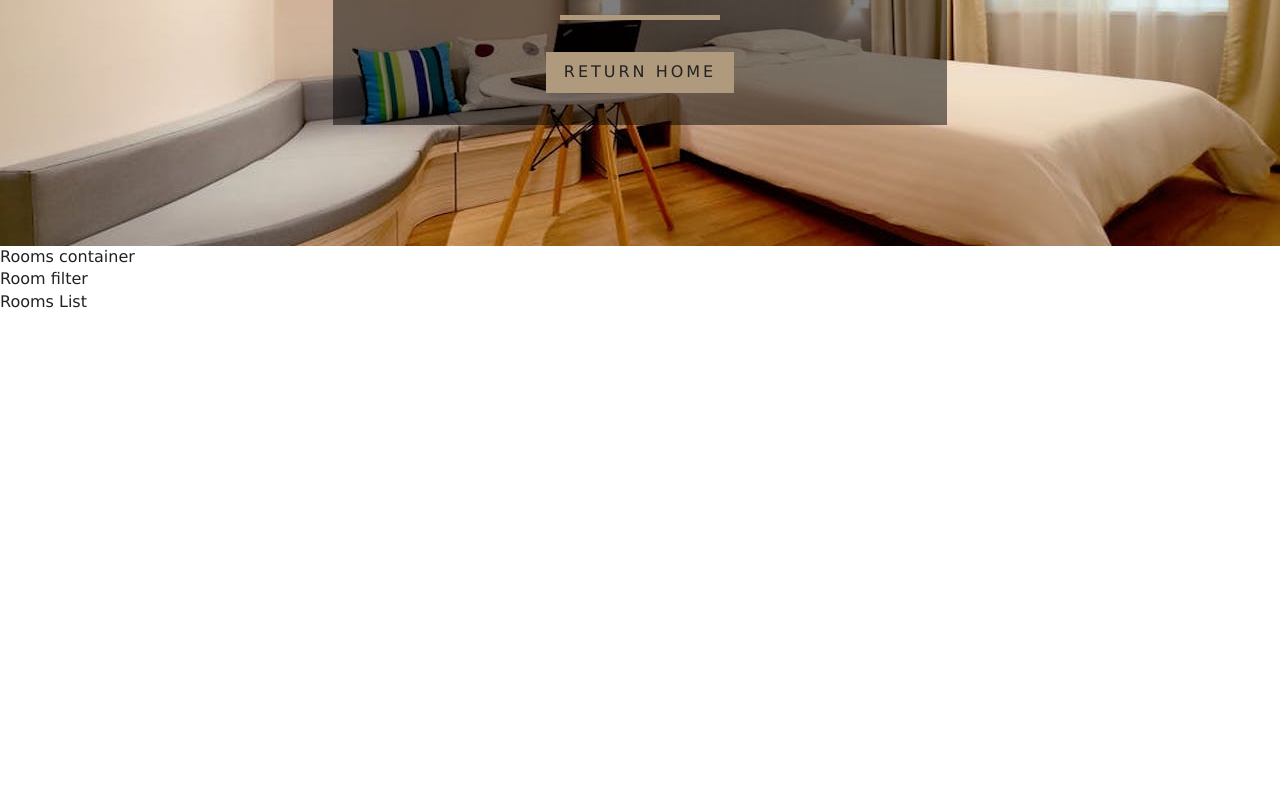
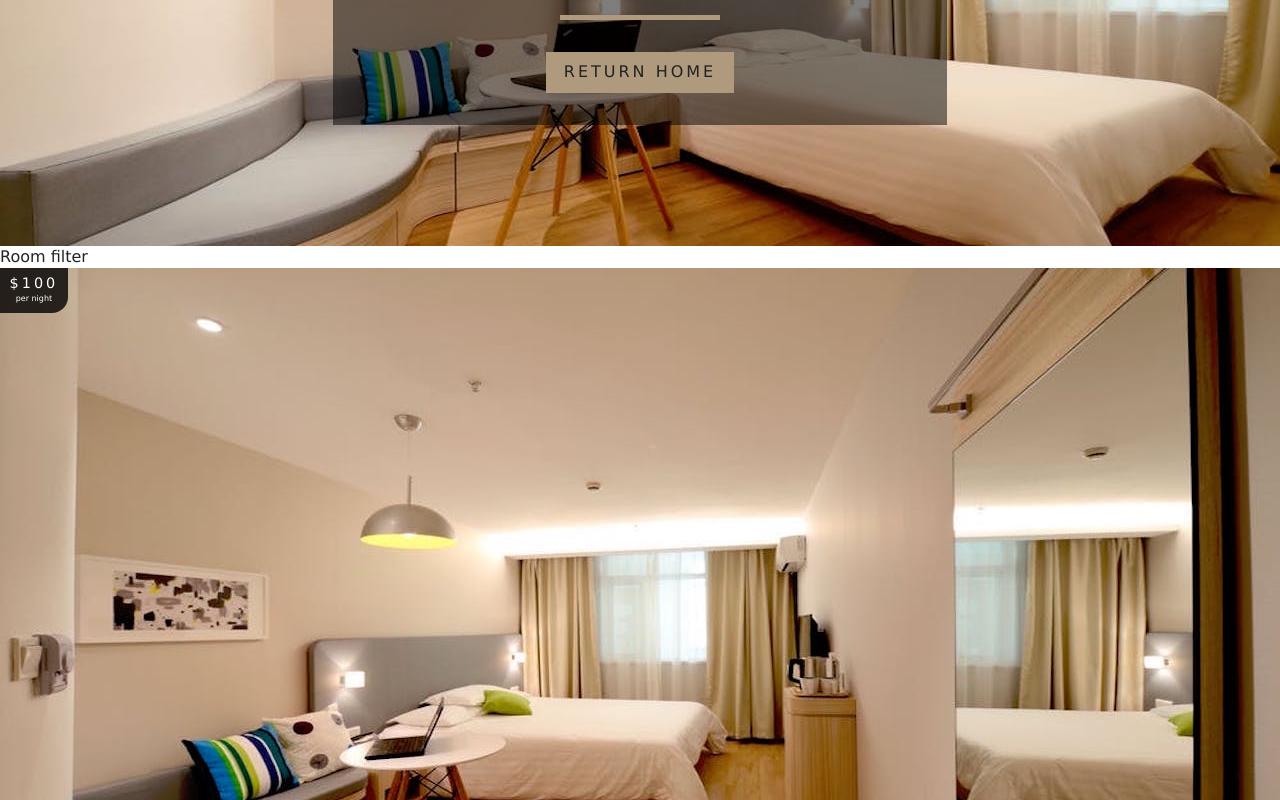
Before and after one commit to vinaykangralkar/resort-booking, a React (Create React App) app: page /rooms in a window 1280 px wide. Shown: the part 300-1100 px from the top of the page. Before the commit the page ends 800 px from the top, so only its background shows below. Built offline with nearby package versions, Linux system fonts and the light colour scheme.

Commit message:
Room list

```diff
--- a/package.json
+++ b/package.json
@@ -37,5 +37,8 @@
       "last 1 firefox version",
       "last 1 safari version"
     ]
+  },
+  "devDependencies": {
+    "prettier": "2.2.1"
   }
 }
--- a/src/Context.js
+++ b/src/Context.js
@@ -48,4 +48,12 @@
 
 const RoomConsumer = RoomContext.Consumer;
 
+export function withRoomConsumer(Component){
+    return function ConsumerWrapper(props){
+        return <RoomConsumer>
+            {value => <Component {...props} context={value} />}
+        </RoomConsumer>
+    }
+}
+
 export {RoomProvider, RoomContext, RoomConsumer};
--- a/src/components/RoomContainer.js
+++ b/src/components/RoomContainer.js
@@ -1,30 +1,61 @@
 import React from 'react';
 import RoomsList from './RoomList';
 import RoomsFliter from './RoomFilter';
-import {RoomConsumer} from '../Context';
+import {withRoomConsumer} from '../Context';
 import Loading from './Loading';
 
-export default function RoomContainer() {
-
-    return (
-        <RoomConsumer>
-            {
-                (value) => {
-                    const {loading, sortedRooms, rooms} = value
+function RoomContainer({context}) {
+    const {loading, sortedRooms, rooms} = context;
 
     if(loading){
         return <Loading />
     }
     return (
         <div>
-                        Rooms container
-                        <RoomsFliter room={rooms}/>
-                        <RoomsList room={sortedRooms}/>
+
+            <RoomsFliter rooms={rooms}/>
+            <RoomsList rooms={sortedRooms}/>
         </div>
     )
 }
-            }
-        </RoomConsumer>
-    );
 
-}
+export default withRoomConsumer(RoomContainer)
+
+
+
+
+
+
+
+
+
+// import React from 'react';
+// import RoomsList from './RoomList';
+// import RoomsFliter from './RoomFilter';
+// import {RoomConsumer} from '../Context';
+// import Loading from './Loading';
+
+// export default function RoomContainer() {
+
+//     return (
+//         <RoomConsumer>
+//             {
+//                 (value) => {
+//                     const {loading, sortedRooms, rooms} = value
+
+//                     if(loading){
+//                         return <Loading />
+//                     }
+//                     return (
+//                         <div>
+//                         Rooms container
+//                         <RoomsFliter room={rooms}/>
+//                         <RoomsList room={sortedRooms}/>
+//                     </div>
+//                     )
+//                 }
+//             }
+//         </RoomConsumer>
+//     );
+
+// }
--- a/src/components/RoomList.js
+++ b/src/components/RoomList.js
@@ -1,9 +1,23 @@
-import React from 'react'
+import React from 'react';
+import Room from './Room';
 
-export default function RoomList() {
-    return (
-        <div>
-            Rooms List
+export default function RoomList({rooms}) {
+    console.log({rooms});
+    if(rooms.length === 0){
+        return (
+            <div className='empty-search'>
+                <h3>unfortunately no rooms matched</h3>
+            </div>
+        )
+    }
+
+    return <section className='roomsList'>
+        <div className='roomsList-center'>
+            {
+                rooms.map(item => {
+                    return <Room key={item.id} room={item} />
+                })
+            }
         </div>
-    )
+    </section>
 }
```
Also changed, not shown: 2 other files (tests, documents, lock files or other folders). Lines whose indentation alone changed are shown as unchanged.
